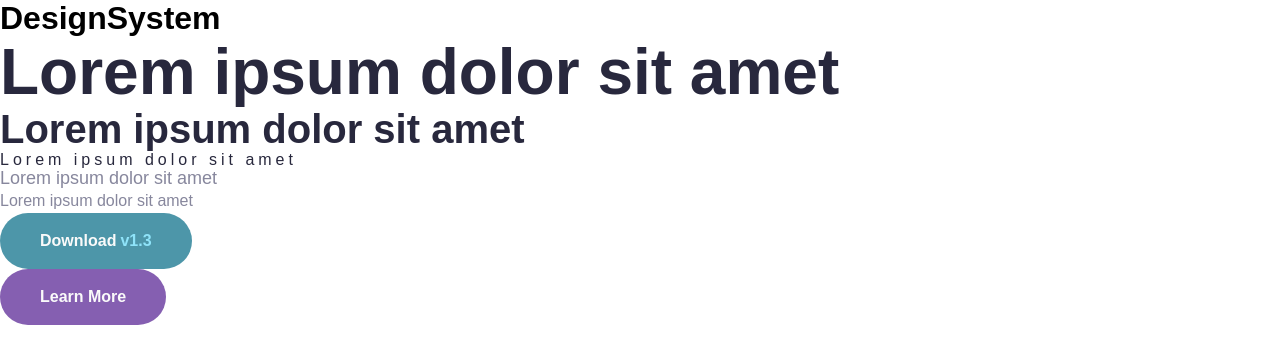
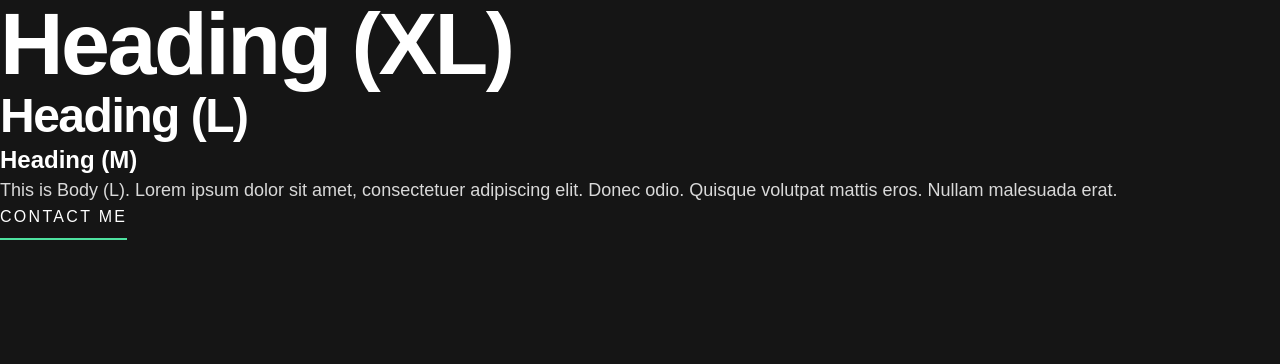
Before and after one commit to hiticas/Single-page-developer-portfolio-Vite, a React (Vite) app: page /design-system in a window 1280 px wide. Shown: the top 364 px of the page. Built offline with nearby package versions, Linux system fonts and the light colour scheme.

Commit message:
update design system

```diff
--- a/src/index.scss
+++ b/src/index.scss
@@ -10,17 +10,14 @@ body {
 
 :root {
   /* Font */
-  --font-primary: 'Red Hat Display', sans-serif;
+  --font-primary: 'Space Grotesk', sans-serif;
 
   /* Colors */
-  --color-cyan-600: #4D96A9;
-  --color-cyan-300: #8FE3F9;
-  --color-purple-600: #855FB1;
-  --color-purple-300: #D9B8FF;
-  --color-slate-900: #28283D;
-  --color-slate-600: #87879D;
-  --color-slate-300: #D1D1DF;
-  --color-white: #FAFAFA;
+  --color-black: #151515;
+  --color-dark-grey: #242424;
+  --color-green: #4EE1A0;
+  --color-grey: #d9d9d9;
+  --color-white: #ffffff;
 
   /* Spacing scale */
   --space-50: 4px;
--- a/src/pages/DesignSystem/DesignSystem.jsx
+++ b/src/pages/DesignSystem/DesignSystem.jsx
@@ -5,21 +5,13 @@ import './DesignSystem.scss'
 function DesignSystem() {
   return (
     <div className="design-system">
-      <h1>DesignSystem</h1>
-      <Typography as="h1" type="text-preset-1" color="color-slate-900">Lorem ipsum dolor sit amet</Typography>
-      <Typography as="h2" type="text-preset-2" color="color-slate-900">Lorem ipsum dolor sit amet</Typography>
-      <Typography type="text-preset-3" color="color-slate-900">Lorem ipsum dolor sit amet</Typography>
-      <Typography type="text-preset-4" color="color-slate-600">Lorem ipsum dolor sit amet</Typography>
-      <Typography type="text-preset-5" color="color-slate-600">Lorem ipsum dolor sit amet</Typography>
-      <div className="buttons">
-        <Button variant="blue" aria-label="Download Meet version 1.3">
-          <Typography as="span" type="text-preset-5" color="color-white">Download</Typography>
-          <Typography as="span" type="text-preset-5" color="color-cyan-300">v1.3</Typography>
-        </Button>
-        <Button variant="purple" aria-label="Learn more about Meet">
-          <Typography as="span" type="text-preset-5" color="color-white">Learn More</Typography>
-        </Button>
-      </div>
+      <Typography as="h1" type="heading-xl">Heading (XL)</Typography>
+      <Typography as="h2" type="heading-l">Heading (L)</Typography>
+      <Typography as="h3" type="heading-m">Heading (M)</Typography>
+      <Typography type="body">This is Body (L). Lorem ipsum dolor sit amet, consectetuer adipiscing elit. Donec odio. Quisque volutpat mattis eros. Nullam malesuada erat.</Typography>
+      <Button variant="blue" aria-label="Contact">
+        <Typography as="span" type="body-btn">Contact me</Typography>
+      </Button>
     </div>
   )
 }
--- a/src/pages/DesignSystem/DesignSystem.scss
+++ b/src/pages/DesignSystem/DesignSystem.scss
@@ -0,0 +1,4 @@
+.design-system {
+  height: 100vh;
+  background: var(--color-black);
+}
--- a/src/ui-components/Button/Button.scss
+++ b/src/ui-components/Button/Button.scss
@@ -1,27 +1,11 @@
 .button {
-  font-weight: bold;
-  padding: var(--space-200) var(--space-500);
-  border-radius: 29px;
+  padding: 0;
   border: 0;
-  display: flex;
-  flex-direction: row;
-  gap: var(--space-50);
-
-  &.blue {
-    background-color: var(--color-cyan-600);
-
-    &:hover {
-      background-color: #71C0D4;
-      cursor: pointer;
-    }
-  }
-
-  &.purple {
-    background-color: var(--color-purple-600);
-
-    &:hover {
-      background-color: #B18BDD;
-      cursor: pointer;
-    }
+  border-bottom: 2px solid var(--color-green);
+  background: transparent;
+  cursor: pointer;
+  padding-bottom: 8px;
+  :hover {
+    color: var(--color-green);
   }
 }
--- a/src/ui-components/Typography/Typography.jsx
+++ b/src/ui-components/Typography/Typography.jsx
@@ -2,14 +2,12 @@ import './Typography.scss'
 
 function Typography({
   as: Component = 'p',
-  type = 'text-preset-5',
-  color,
+  type = 'body',
   className = '',
   children,
 }) {
   const classes = [
     type,
-    color,
     className,
   ]
     .filter(Boolean)
--- a/src/ui-components/Typography/Typography.scss
+++ b/src/ui-components/Typography/Typography.scss
@@ -1,93 +1,62 @@
-.color-white {
+.heading-xl {
+  font-size: 40px;
+  line-height: 40px;
+  letter-spacing: -1.15px;
+  font-weight: bold;
   color: var(--color-white);
 }
 
-.color-cyan-300 {
-  color: var(--color-cyan-300);
+.heading-l {
+  font-size: 32px;
+  line-height: 40px;
+  letter-spacing: -1px;
+  font-weight: bold;
+  color: var(--color-white);
 }
 
-.color-cyan-600 {
-  color: var(--color-cyan-600);
+.heading-m {
+  font-size: 24px;
+  line-height: 32px;
+  color: var(--color-white);
 }
 
-.color-purple {
-  color: var(--color-purple-300);
+.body {
+  font-size: 16px;
+  line-height: 26px;
+  color: var(--color-grey);
 }
 
-.color-slate-300 {
-  color: var(--color-slate-300);
-}
-
-.color-slate-600 {
-  color: var(--color-slate-600);
-}
-
-.color-slate-900 {
-  color: var(--color-slate-900);
-}
-
-.text-preset-1 {
-  font-size: 40px;
-  line-height: 110%;
-  letter-spacing: 0px;
-}
-
-.text-preset-2 {
-  font-size: 32px;
-  line-height: 110%;
-  letter-spacing: 0px;
-}
-
-.text-preset-3 {
-  font-size: 12px;
-  line-height: 110%;
-  letter-spacing: 4px;
-}
-
-.text-preset-4 {
+.body-btn {
   font-size: 16px;
-  line-height: 110%;
-  letter-spacing: 0px;
-}
-
-.text-preset-5 {
-  font-size: 16px;
-  line-height: 150%;
-  letter-spacing: 0px;
+  line-height: 26px;
+  letter-spacing: 2.3px;
+  text-transform: uppercase;
+  color: var(--color-white);
 }
 
 @media (min-width: 768px) {
-  .text-preset-1 {
-    font-size: 48px;
+  .heading-xl {
+    font-size: 72px;
+    line-height: 72px;
+    letter-spacing: -2.05px;
   }
 
-  .text-preset-2 {
-    font-size: 36px;
+  .heading-l {
+    font-size: 48px;
+    line-height: 56px;
+    letter-spacing: -1.5px;
   }
 
-  .text-preset-3 {
-    font-size: 14px;
-  }
-
-  .text-preset-4 {
-    font-size: 16px;
+  .body {
+    font-size: 18px;
+    line-height: 28px;
   }
 }
 
 @media (min-width: 1024px) {
-  .text-preset-1 {
-    font-size: 64px;
-  }
-
-  .text-preset-2 {
-    font-size: 40px;
-  }
-
-  .text-preset-3 {
-    font-size: 16px;
-  }
-
-  .text-preset-4 {
-    font-size: 18px;
+  .heading-xl {
+    font-size: 88px;
+    line-height: 88px;
+    letter-spacing: -2.5px;
   }
 }
```
